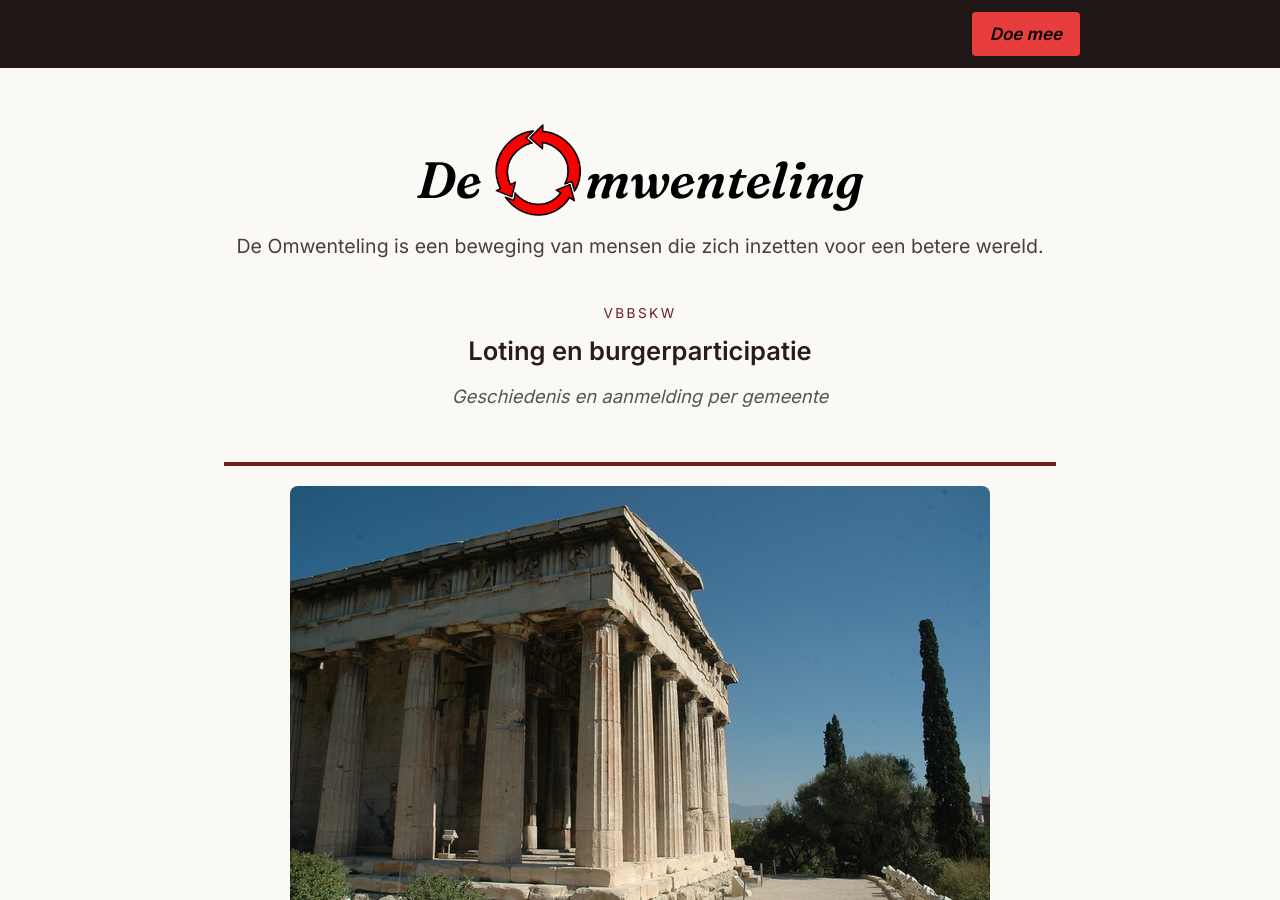
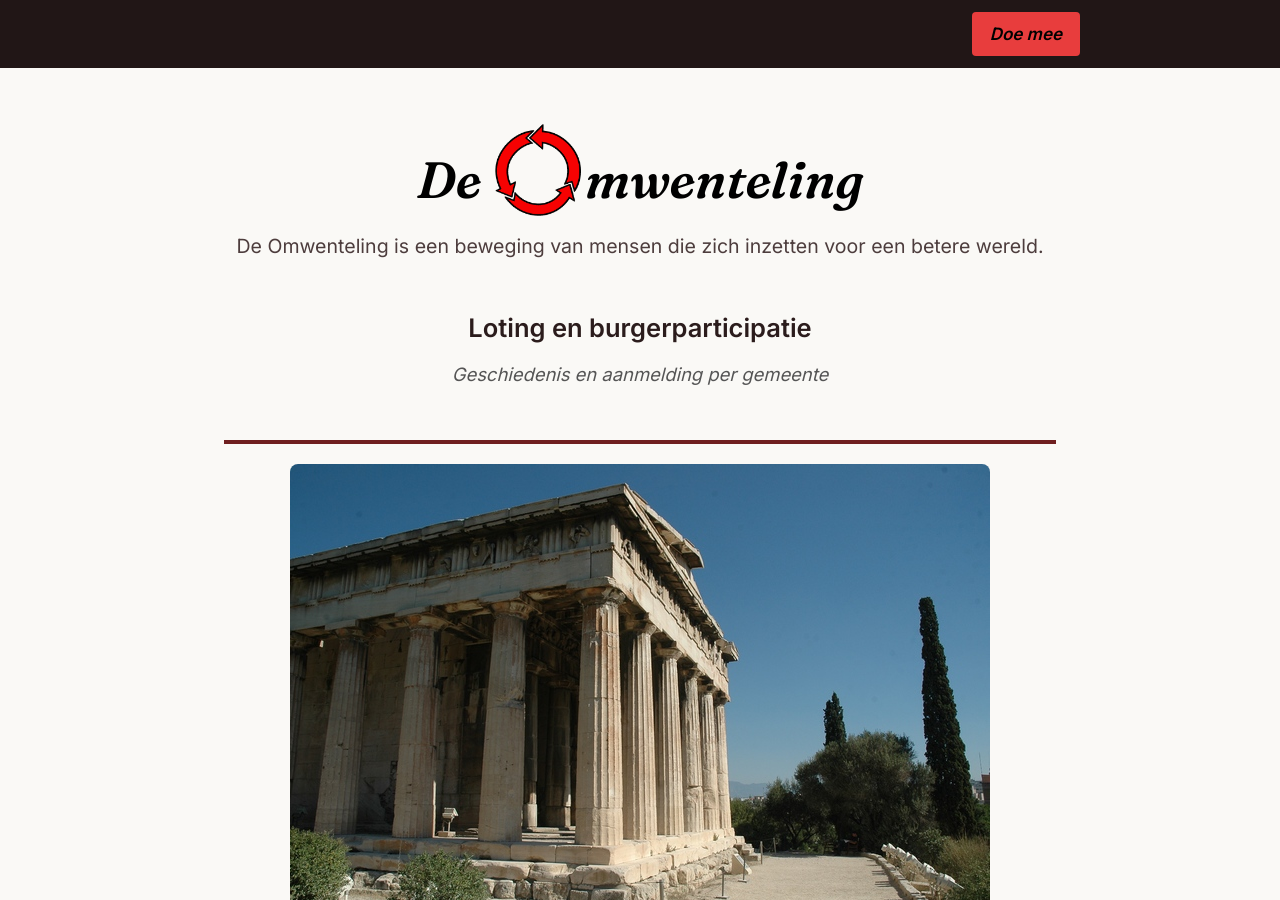
Before and after one commit to Klikblitser/Omwenteling, a Jekyll site: the page built from kleroterion.html, in a window 1280 px wide and 900 px high. Built offline with Jekyll 4.4.1, drawn with Linux system fonts in a browser that asks for light colours.

Commit message:
kleine aanpassing

```diff
--- a/kleroterion.html
+++ b/kleroterion.html
@@ -9,7 +9,7 @@ burgerberaad: true
 <div class="bb">
 
 <header class="bb-header">
-  <div class="site-name">VBBSKW</div>
+  <div class="site-name"></div>
   <h1>Loting en burgerparticipatie</h1>
   <p class="subtitle">Geschiedenis en aanmelding per gemeente</p>
 </header>
```
